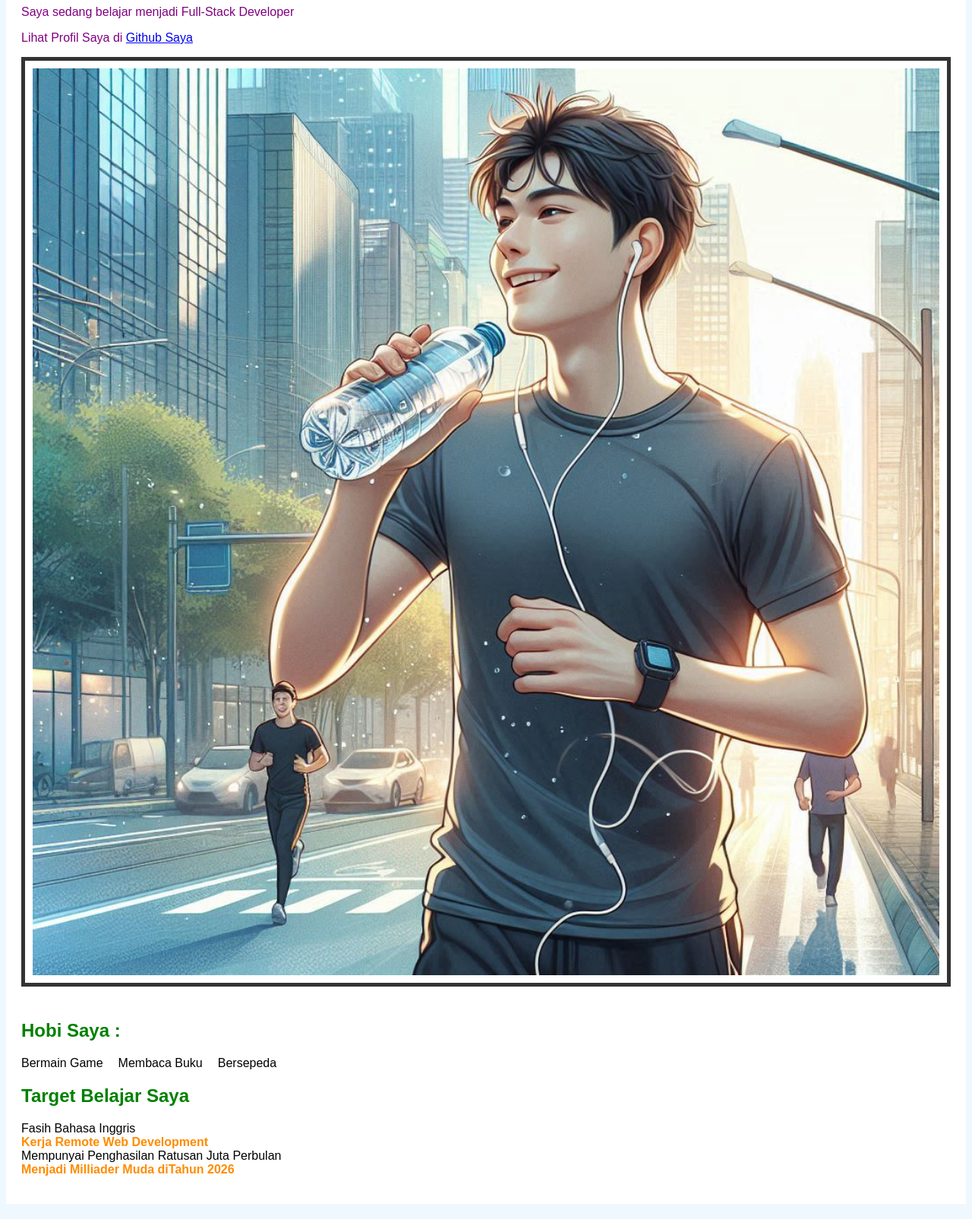
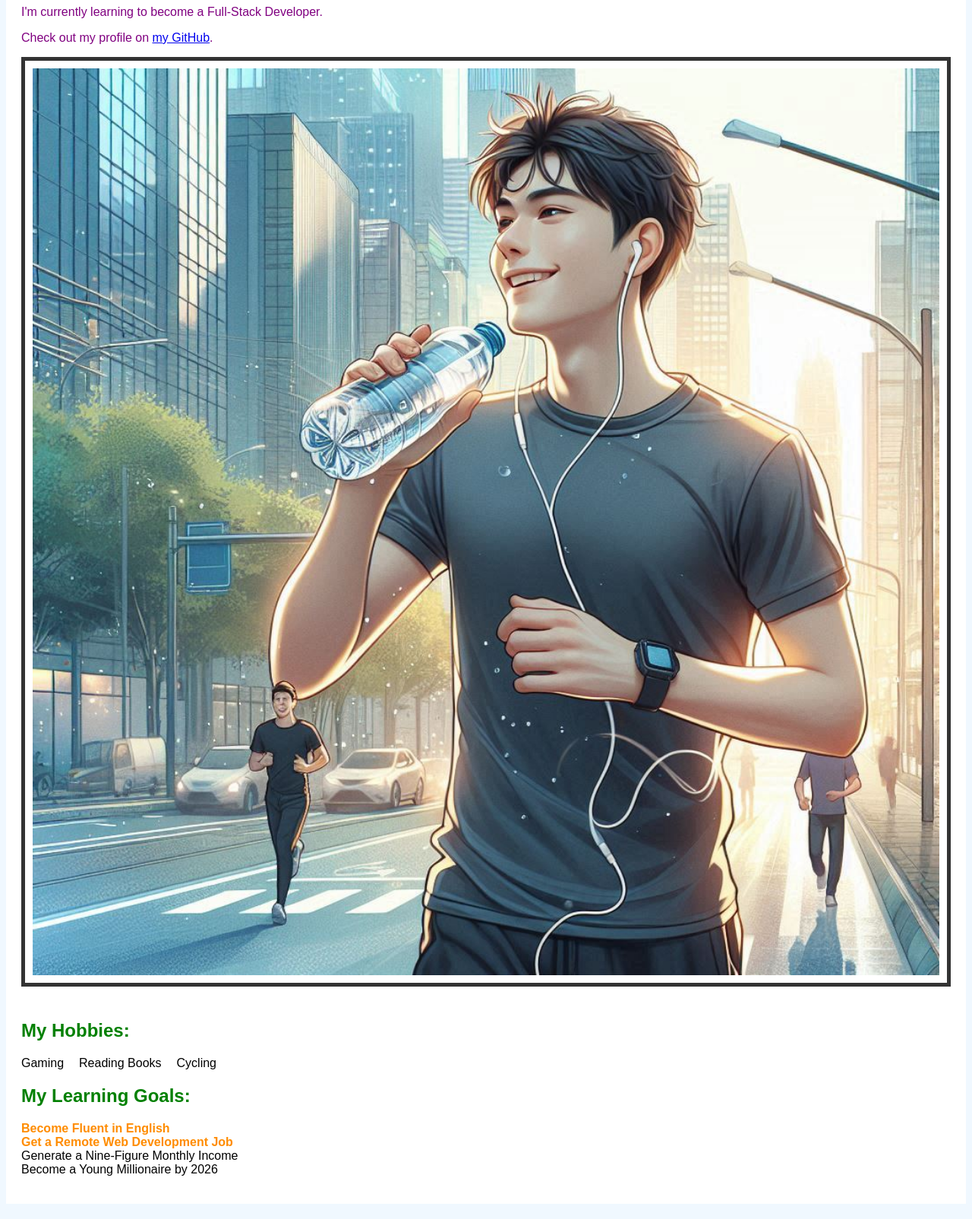
Before and after one commit to irsyad-aulia/First-WebProject, a plain HTML site: page index.html in a window 1280 px wide. Shown: the part 113-1718 px from the top of the page at 76% size. Drawn offline with Linux system fonts and the light colour scheme.

Commit message:
refacor: Standardize content to English and format HTML

```diff
--- a/index.html
+++ b/index.html
@@ -1,39 +1,36 @@
 <!DOCTYPE html>
-<html lang="id">
+<html lang="en">
+
 <head>
   <meta charset="UTF-8">
-        <title>Beranda - Proyek Irsyad Aulia</title>
+  <title>Home - Irsyad Aulia's Project</title>
   <link rel="stylesheet" href="style.css">
 
 </head>
 
 <body>
   <div class="container">
-            <h1>Selamat Datang di Website Saya</h1>
-            <p>Saya sedang belajar menjadi Full-Stack Developer</p>
+    <h1>Welcome to My Website</h1>
+    <p>I'm currently learning to become a Full-Stack Developer.</p>
     <p>
-                Lihat Profil Saya di
-                <a href ="https://www.github.com/irsyad-aulia" target="_blank">Github Saya</a>
+      Check out my profile on
+      <a href="https://github.com/irsyad-aulia" target="_blank">my GitHub</a>.
     </p>
-            <img
-    id="foto-profil"
-    src="/image/PriaMinumAir.jpg"
-    alt="Gambar Pria Minum Air">
-    <h2>Hobi Saya :</h2>
+    <img id="foto-profil" src="/images/profile-image.jpg" alt="A man drinking water after a run in the city">
+    <h2>My Hobbies:</h2>
     <ul class="list-hobi">
-        <li>Bermain Game</li>
-        <li>Membaca Buku</li>
-        <li>Bersepeda</li>
+      <li>Gaming</li>
+      <li>Reading Books</li>
+      <li>Cycling</li>
     </ul>
 
-    <h2>Target Belajar Saya</h2>
+    <h2>My Learning Goals:</h2>
     <ol>
-            <li>Fasih Bahasa Inggris</li>
-            <li class="target-penting">Kerja Remote Web Development</li>
-            <li>Mempunyai Penghasilan Ratusan Juta Perbulan</li>
-            <li class="target-penting">Menjadi Milliader Muda diTahun 2026</li>
+      <li class="target-penting">Become Fluent in English</li>
+      <li class="target-penting">Get a Remote Web Development Job</li>
+      <li>Generate a Nine-Figure Monthly Income</li>
+      <li>Become a Young Millionaire by 2026</li>
     </ol>
-
   </div>
 </body>
 
```
Also changed, not shown: images/profile-image.jpg (renamed from image/PriaMinumAir.jpg). Lines whose indentation alone changed are shown as unchanged.
